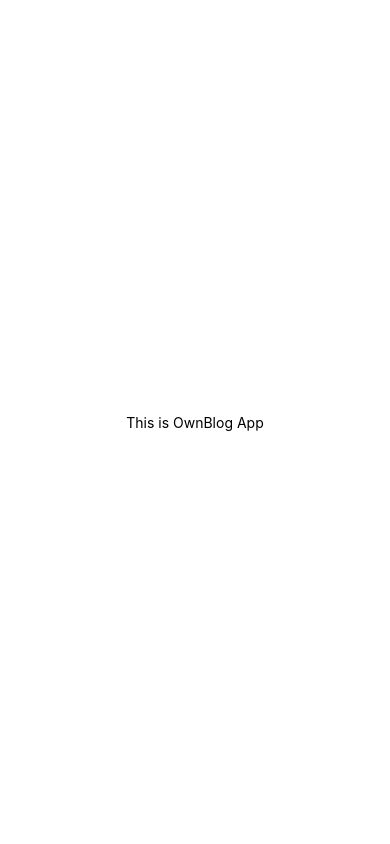
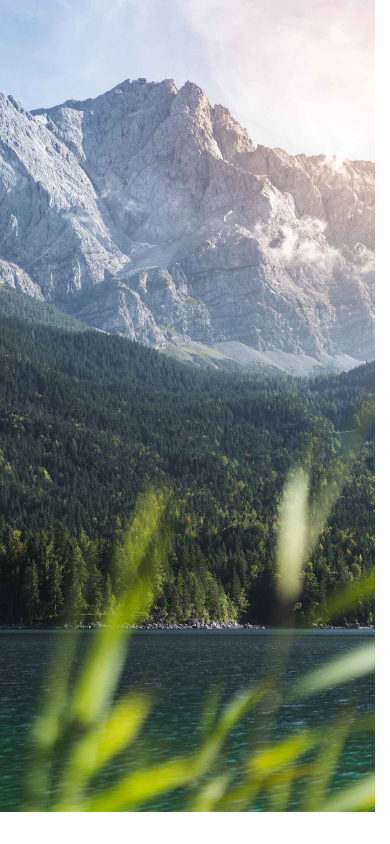
Before and after one commit to yurii-kovalchuk/OwnBlogApp-ReactNative, a React Native app: screen / in a window 390 px wide. Built offline with nearby package versions, Linux system fonts and the light colour scheme.

Commit message:
add register, login, posts components

```diff
--- a/App.js
+++ b/App.js
@@ -1,11 +1,14 @@
-import { StatusBar } from "expo-status-bar";
-import { StyleSheet, Text, View } from "react-native";
+import { StyleSheet, Text, View, ImageBackground } from "react-native";
+import bg from "./images/BG.jpg";
+
+import RegistrationScreen from "./Screens/RegistrationScreen";
 
 export default function App() {
   return (
     <View style={styles.container}>
-      <Text>This is OwnBlog App</Text>
-      <StatusBar style="auto" />
+      <ImageBackground source={bg} style={styles.image}>
+        <RegistrationScreen />
+      </ImageBackground>
     </View>
   );
 }
@@ -13,8 +16,10 @@ export default function App() {
 const styles = StyleSheet.create({
   container: {
     flex: 1,
-    backgroundColor: "#fff",
-    alignItems: "center",
-    justifyContent: "center",
+  },
+  image: {
+    flex: 1,
+    resizeMode: "cover",
+    justifyContent: "flex-end",
   },
 });
--- /dev/null
+++ b/Screens/RegistrationScreen.js
@@ -0,0 +1,7 @@
+import { View } from "react-native";
+
+const RegistrationScreen = () => {
+  return <View></View>;
+};
+
+export default RegistrationScreen;
```
Also changed, not shown: Screens/LoginScreen.js (added, +7 -0 lines), Screens/PostsScreen.js (added, +7 -0 lines), images/BG.jpg (added).
